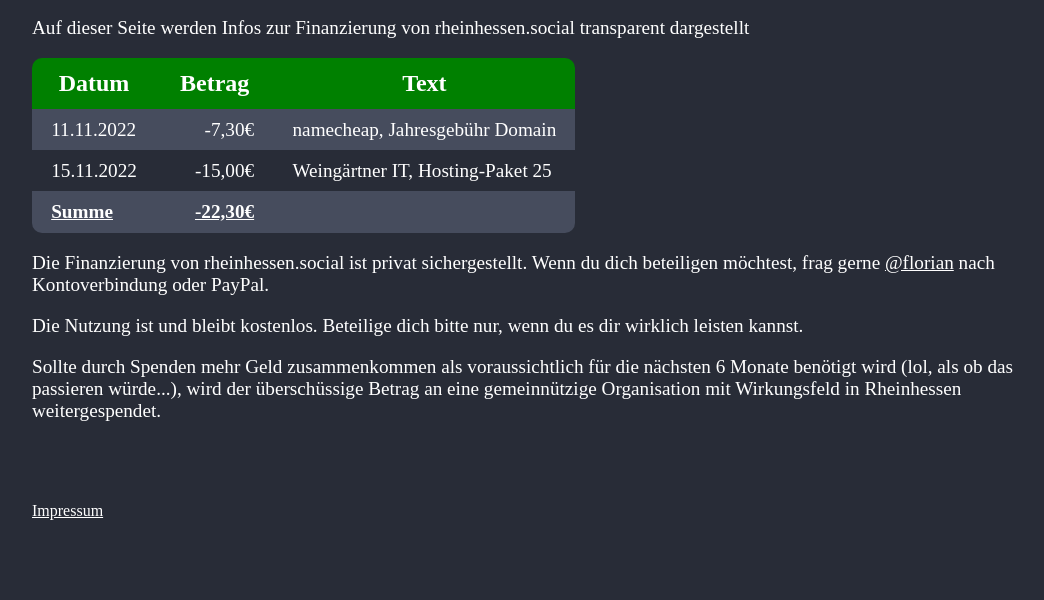
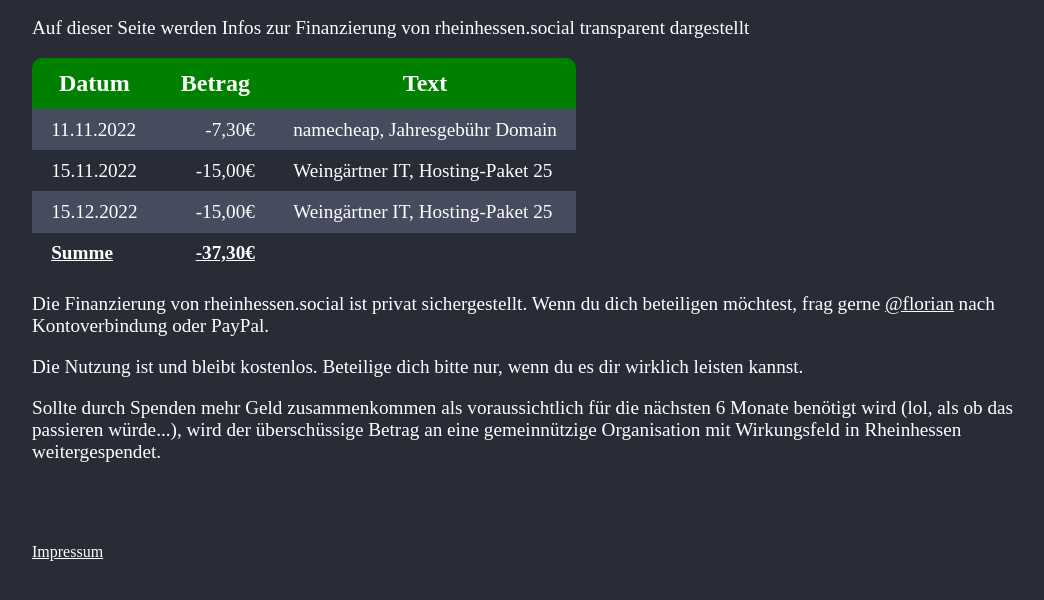
Before and after one commit to rheinhessensocial/rheinhessensocial.github.io, a plain HTML site: page sparschwein.html in a window 1280 px wide. Shown: the part 126-726 px from the top of the page, without its empty margins (96-1140 px from the left). Drawn offline with Linux system fonts and the light colour scheme.

Commit message:
Update sparschwein.html

```diff
--- a/sparschwein.html
+++ b/sparschwein.html
@@ -26,15 +26,14 @@
 			<td>-15,00€</td>
 			<td>Weingärtner IT, Hosting-Paket 25</td>
 		</tr>
- <!--
 		<tr>
-			<td>xx.12.2022</td>
+			<td>15.12.2022</td>
 			<td>-15,00€</td>
 			<td>Weingärtner IT, Hosting-Paket 25</td>
-		</tr> -->
+		</tr>
 		<tr>
 			<td>Summe</td>
-			<td>-22,30€</td>
+			<td>-37,30€</td>
 			<td></td>
 		</tr>
 	</table>
```
